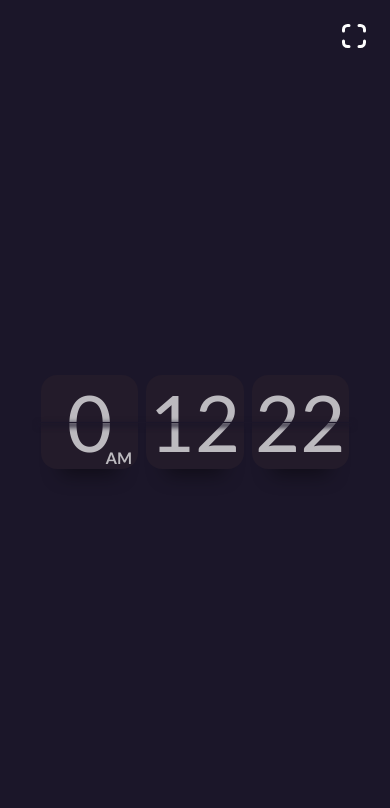
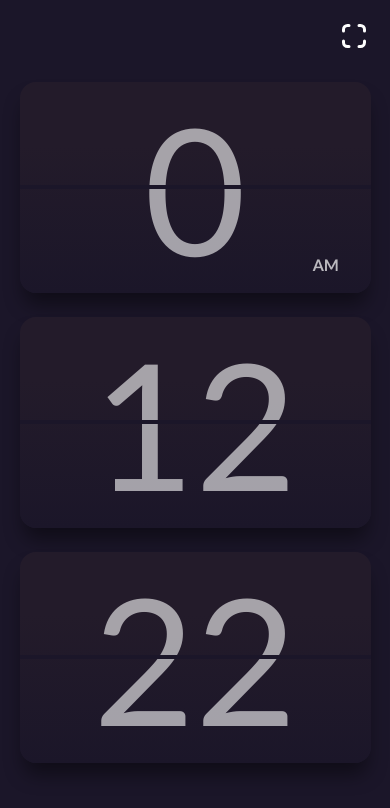
Before and after one commit to matheuslino/clock-widget, a React (Create React App) app: page / in a window 390 px wide. Shown: the top 808 px of the page. Built offline with nearby package versions, Linux system fonts and the light colour scheme.

Commit message:
[add] update some styles and mobile version

```diff
--- a/src/components/atoms/Digit/Digit.jsx
+++ b/src/components/atoms/Digit/Digit.jsx
@@ -1,5 +1,9 @@
 import styles from './style.module.css'
 
-const Digit = (props) => <div className={styles.text}>{props.children}</div>
+const Digit = ({ fontSize, ...props }) => (
+  <div className={styles.text} style={{ fontSize: fontSize }}>
+    {props.children}
+  </div>
+)
 
 export default Digit
--- a/src/components/atoms/Digit/style.module.css
+++ b/src/components/atoms/Digit/style.module.css
@@ -4,5 +4,5 @@
   color: #fefefe;
   font-size: 20vw;
   font-weight: 400;
-  opacity: 0.7;
+  opacity: 0.6;
 }
--- a/src/components/molecules/Card/Card.jsx
+++ b/src/components/molecules/Card/Card.jsx
@@ -1,17 +1,19 @@
 import Digit from '../../atoms/Digit/Digit'
 import styles from './style.module.css'
 
-const Card = ({ text, period }) => {
+const Card = ({ fontSize, className, text, period }) => {
   const render = (
-    <div className={styles.Card}>
+    <div className={styles.wrapper} style={{ width: fontSize }}>
+      <div className={`${styles.Card} ${className}`}>
         {period ? (
           <>
             <div className={styles.period}>{text < 12 ? 'AM' : 'PM'}</div>
-          <Digit>{text?.slice(-2)}</Digit>
+            <Digit fontSize={fontSize}>{text?.slice(-2)}</Digit>
           </>
         ) : (
-        <Digit>{('0' + text)?.slice(-2)}</Digit>
+          <Digit fontSize={fontSize}>{('0' + text)?.slice(-2)}</Digit>
         )}
+      </div>
     </div>
   )
 
--- a/src/components/molecules/Card/style.module.css
+++ b/src/components/molecules/Card/style.module.css
@@ -1,22 +1,54 @@
 @import './../../_settings/_variables.css';
+
+.wrapper {
+  position: relative;
+  width: 20vw;
+  padding: 0 1em;
+  aspect-ratio: 9/10;
+}
 
 .Card {
   display: flex;
   align-items: center;
   justify-content: center;
-  width: 25vw;
+  position: absolute;
+  top: 0;
+  bottom: 0;
+  left: 0;
+  right: 0;
   border-radius: 1em;
   font-family: 'Calibri', sans-serif;
-  background-color: var(--terciary);
-  box-shadow: rgba(0, 0, 0, 0.45) 0px 25px 20px -20px;
+  background: linear-gradient(var(--terciary) 30%, var(--secondary));
+  box-shadow: 0 15px 20px -4px rgba(0, 0, 0, 0.45);
+}
+.Card:after {
+  position: absolute;
+  content: ' ';
+  width: 100%;
+  height: max(1.6%, 0.3em);
+  background-color: var(--secondary);
 }
 
 .period {
   position: absolute;
-  margin-right: -15vw;
-  margin-bottom: -18vw;
+  bottom: 9%;
+  right: 9%;
   color: #fefefe;
   font-weight: 800;
   font-size: max(1em, 2vw);
   opacity: 0.7;
 }
+
+@media (max-width: 600px) {
+  .wrapper {
+    width: 90% !important;
+    padding: 0;
+    aspect-ratio: unset;
+  }
+  .Card {
+    position: relative;
+  }
+  .Card > div:last-child {
+    font-size: 11em !important;
+  }
+}
--- a/src/components/organisms/Clock/Clock.jsx
+++ b/src/components/organisms/Clock/Clock.jsx
@@ -19,11 +19,10 @@ const Clock = () => {
 
   const render = timer && (
     <>
-      <hr className={styles.divider} />
       <div className={styles.clock}>
-        <Card text={timer.hours} period />
-        <Card text={timer.minutes} />
-        <Card text={timer?.seconds} />
+        <Card fontSize='30vw' text={timer.hours} period />
+        <Card fontSize='30vw' text={timer.minutes} />
+        <Card fontSize='10vw' text={timer?.seconds} />
       </div>
     </>
   )
--- a/src/components/organisms/Clock/style.module.css
+++ b/src/components/organisms/Clock/style.module.css
@@ -2,16 +2,15 @@
 
 .clock {
   display: flex;
-  gap: 2vw;
+  align-items: flex-end;
+  gap: 3vw;
 }
 
-.divider {
-  display: block;
-  position: absolute;
-  width: 80vw;
-  z-index: 2;
-  border: none;
-  border-radius: 5px;
-  border-bottom: min(0.3em, 0.3vw) solid var(--secondary);
-  box-shadow: var(--secondary) 0px 0.15em 0.3em 0.1em;
+@media (max-width: 600px) {
+  .clock {
+    flex-direction: column;
+    align-items: center;
+    width: 100%;
+    gap: 1.5em;
+  }
 }
--- a/src/pages/Home/styles.module.css
+++ b/src/pages/Home/styles.module.css
@@ -3,6 +3,7 @@
 body {
   margin: 0;
   overflow: hidden;
+  background-color: var(--secondary);
 }
 
 header {
```
Lines whose indentation alone changed are shown as unchanged.
